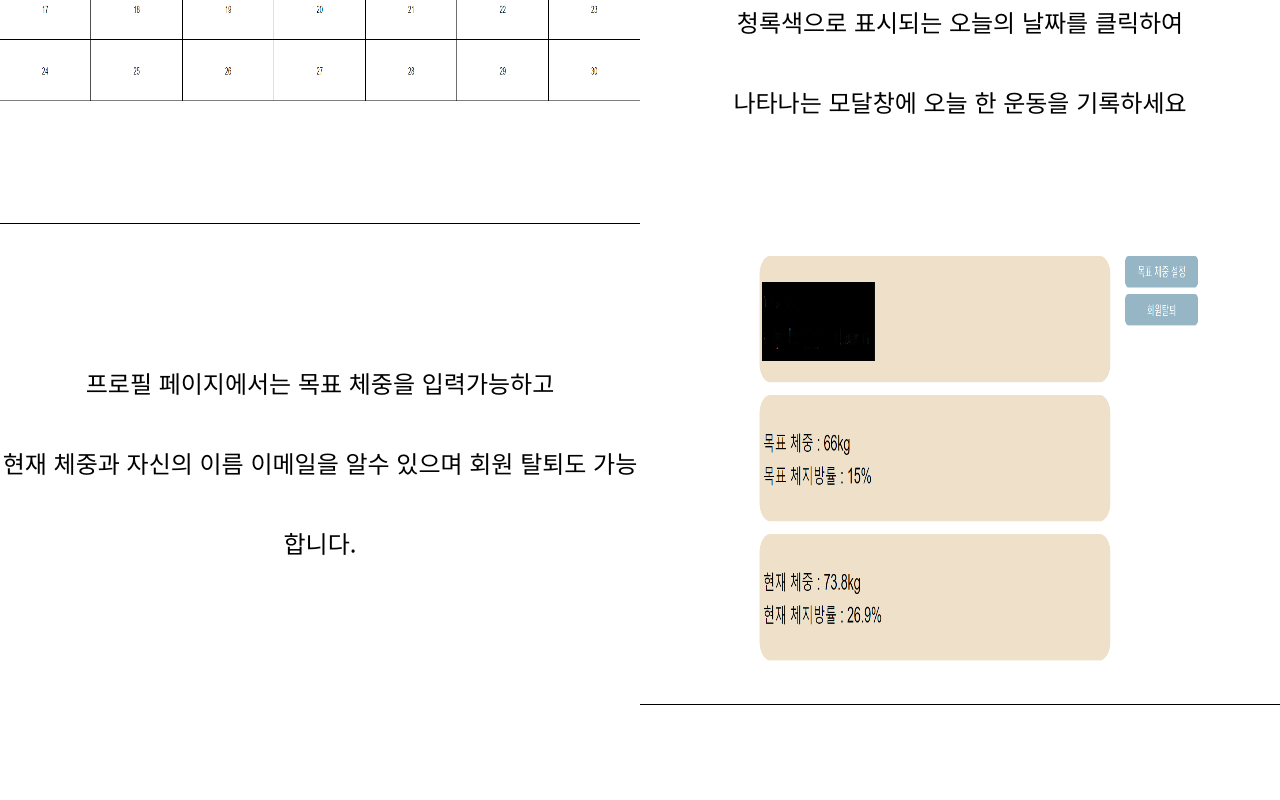
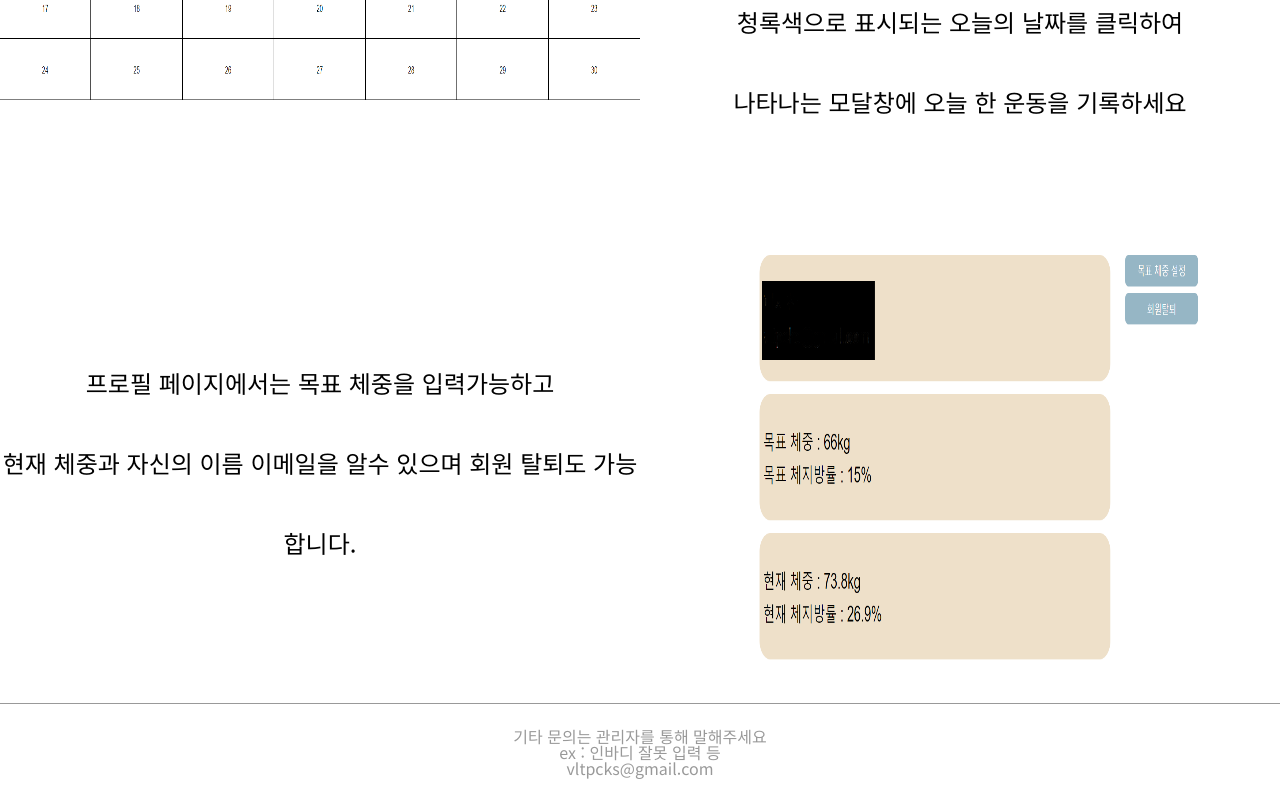
Before and after one commit to leaftha/diet-record, a Next.js app: page / in a window 1280 px wide. Shown: the part 1522-2322 px from the top of the page. Before the commit the page ends 2227 px from the top, so only its background shows below. Built offline with nearby package versions, Linux system fonts and the light colour scheme; no server answers.

Commit message:
add footer

```diff
--- a/app/page.js
+++ b/app/page.js
@@ -56,6 +56,11 @@ export default function Home() {
             <div className={classes.imgItem}>
                 <img src="/images/profile.jpg" alt="profile img"></img>
             </div>
+            <div className={classes.footer}>
+                <h1>기타 문의는 관리자를 통해 말해주세요</h1>
+                <h1>ex : 인바디 잘못 입력 등</h1>
+                <p>vltpcks@gmail.com</p>
+            </div>
         </div>
     );
 }
--- a/app/page.module.css
+++ b/app/page.module.css
@@ -1,7 +1,7 @@
 .content {
     display: grid;
     grid-template-columns: 1fr 1fr;
-  grid-template-rows: 1fr 0.5fr 1fr 1fr 1fr;
+    grid-template-rows: 1fr 0.5fr 1fr 1fr 1fr 0.2fr;
 }
 
 .img img {
@@ -93,10 +93,19 @@
 .imgItem {
     width: 100%;
     height: 100%;
-  border-bottom: 1px solid black;
 }
 
 .imgItem img {
     width: 100%;
     height: 100%;
 }
+
+.footer {
+    display: flex;
+    flex-direction: column;
+    align-items: center;
+    justify-content: center;
+    grid-column: 1/3;
+    border-top: 1px solid black;
+    opacity: 0.4;
+}
```
Lines whose indentation alone changed are shown as unchanged.
